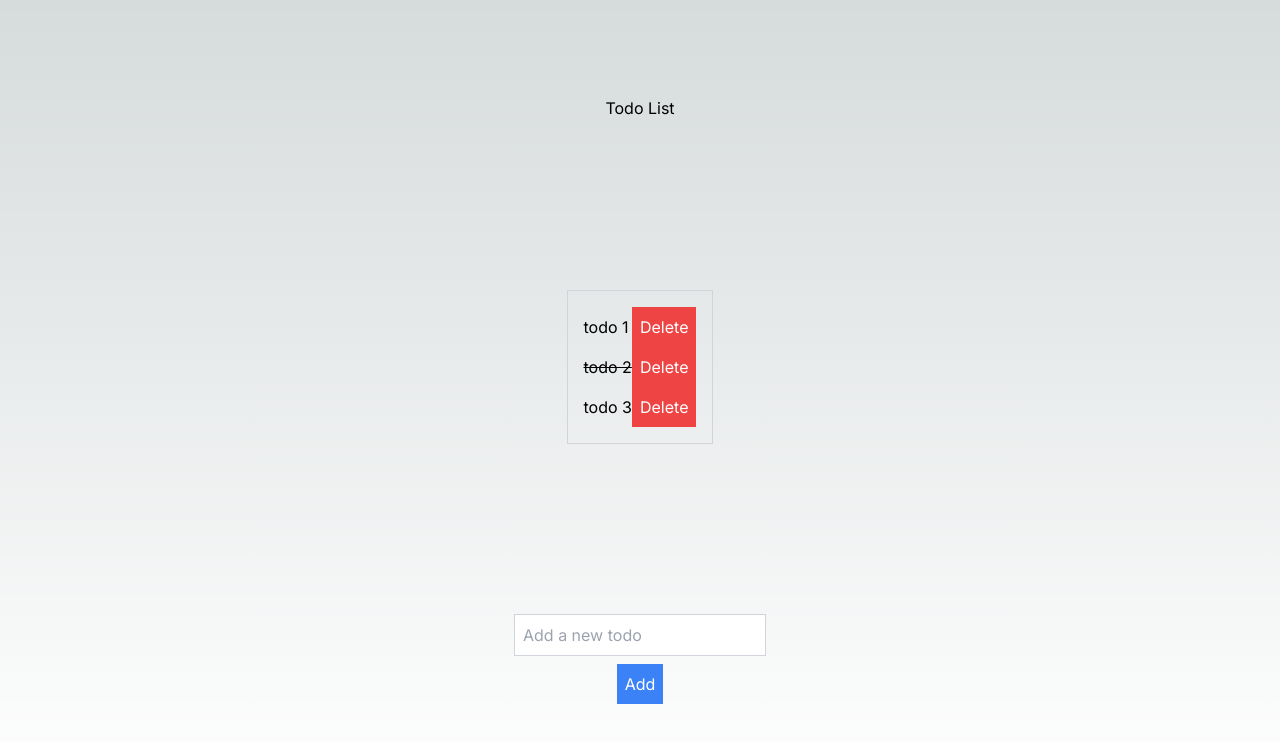
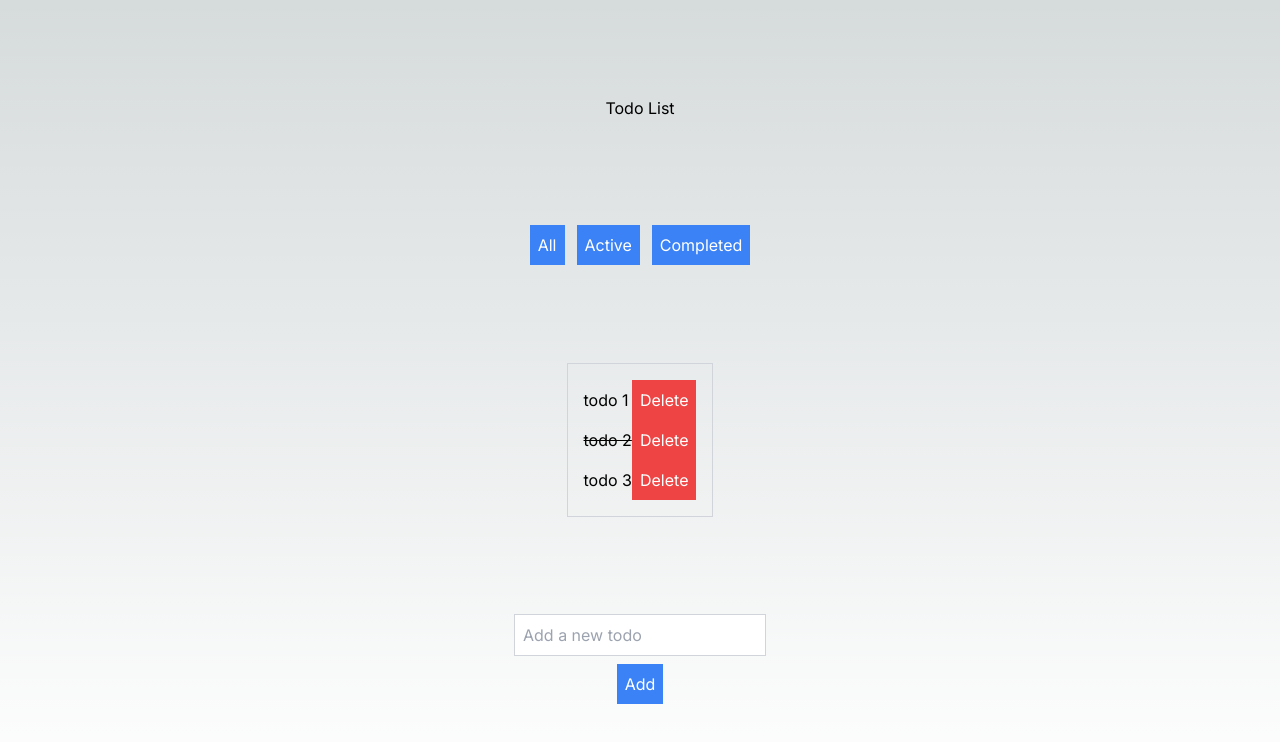
Before and after one commit to upieez/todo-fc-fe, a Next.js app: page / in a window 1280 px wide. Shown: the top 742 px of the page. Built offline with nearby package versions, Linux system fonts and the light colour scheme.

Commit message:
filter todos

```diff
--- a/src/app/page.tsx
+++ b/src/app/page.tsx
@@ -15,6 +15,7 @@ export default function Home() {
     { data: "todo 2", id: "2", completed: true },
     { data: "todo 3", id: "3", completed: false },
   ]);
+  const [filteredTodos, setFilteredTodos] = useState<TodoType[]>([]);
 
   const addTodo = (todo: string) => {
     const newTodo = {
@@ -37,11 +38,50 @@ export default function Home() {
     setTodos(newTodos);
   };
 
+  const handleFilter = (filter: string) => {
+    switch (filter) {
+      case "all":
+        return setFilteredTodos([]);
+      case "active":
+        return setFilteredTodos(todos.filter((todo) => !todo.completed));
+      case "completed":
+        return setFilteredTodos(todos.filter((todo) => todo.completed));
+      default:
+        return todos;
+    }
+  };
+
   return (
     <main className="flex min-h-screen flex-col items-center justify-between p-24">
       <h1>Todo List</h1>
+      <div className="flex flex-row gap-3">
+        <button
+          onClick={() => {
+            handleFilter("all");
+          }}
+          className="bg-blue-500 text-white p-2 mt-2"
+        >
+          All
+        </button>
+        <button
+          onClick={() => {
+            handleFilter("active");
+          }}
+          className="bg-blue-500 text-white p-2 mt-2"
+        >
+          Active
+        </button>
+        <button
+          onClick={() => {
+            handleFilter("completed");
+          }}
+          className="bg-blue-500 text-white p-2 mt-2"
+        >
+          Completed
+        </button>
+      </div>
       <TodoList
-        todos={todos}
+        todos={filteredTodos.length > 0 ? filteredTodos : todos}
         deleteTodo={deleteTodo}
         completeTodo={completeTodo}
       />
```
